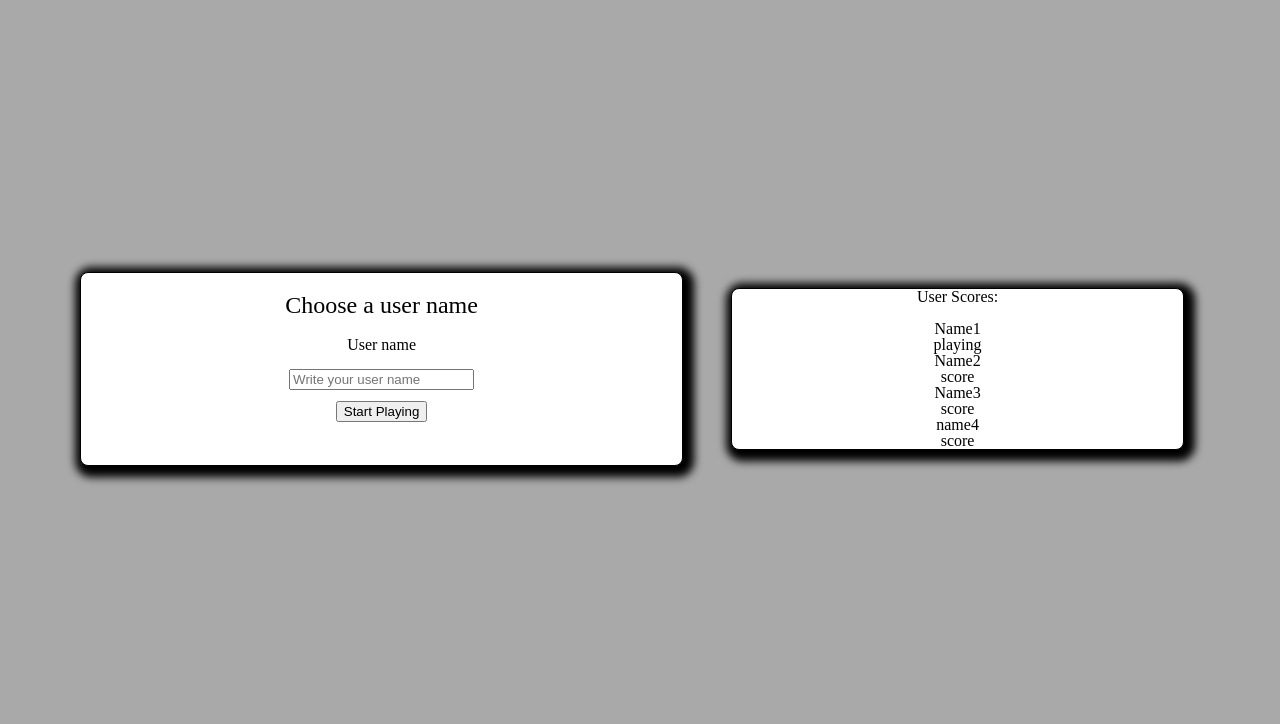
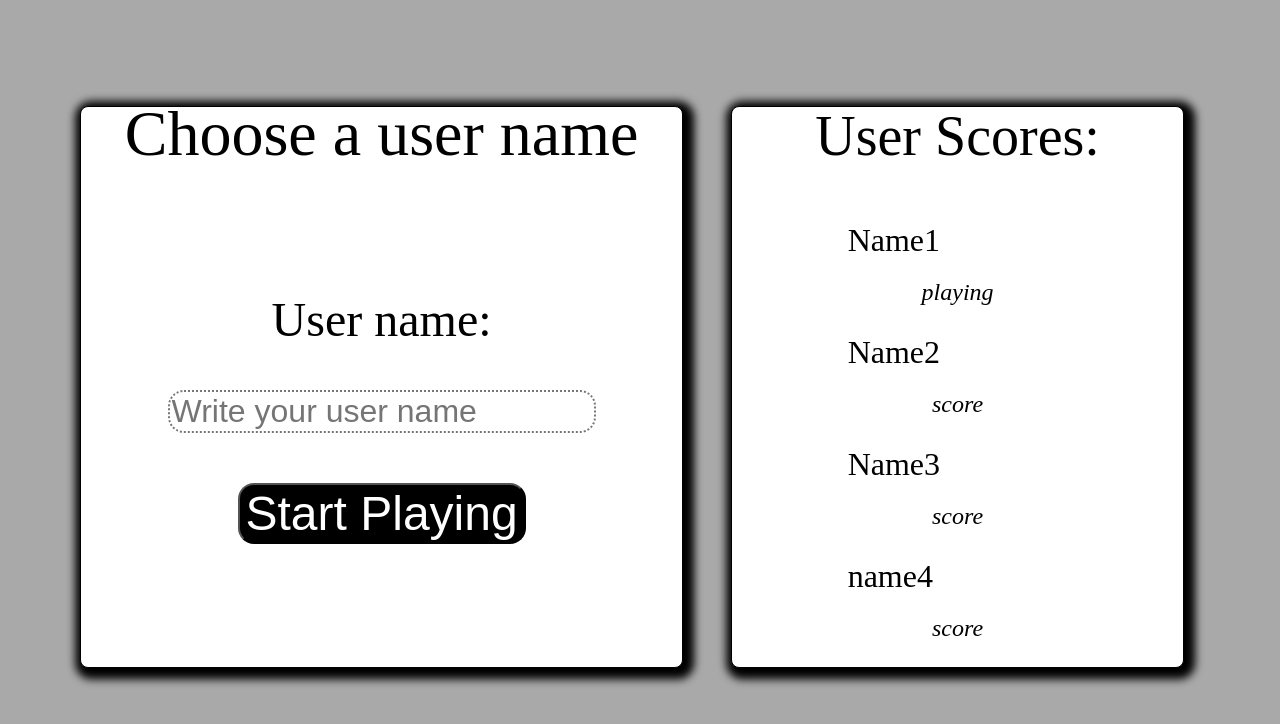
Before and after one commit to YannPares/PlayWith10secBox, a plain HTML site: page index.html in a window 1280 px wide. Drawn offline with Linux system fonts and the light colour scheme.

Commit message:
(html-css) finished basic frame

```diff
--- a/index.html
+++ b/index.html
@@ -16,14 +16,14 @@
             <div class="frame1row frame1row2">
             </div>
 
-            <div class="frame1row frame1row3"><h3 class="userName">User name</h3>
+            <div class="frame1row frame1row3"><h3 class="userName">User name: </h3>
             </div>
 
-            <div class="frame1row frame1row4"><input type="text" class="usernameInput" id="username" placeholder="Write your user name">
+            <div class="frame1row frame1row4"><input type="text" class="userNameInput" id="username" placeholder="Write your user name">
             </div>
 
             <div class="frame1row frame1row5">
-                <button class="playingButton">Start Playing</button>
+                <button class="playingButton" id="playingButton">Start Playing</button>
             </div>
 
             <div class="frame1row frame1row6">
@@ -33,7 +33,7 @@
         </section>
         <section class="frame2">
 
-            <div class="frame2row frame2row1"><h2>User Scores:</h2>
+            <div class="frame2row frame2row1"><h2 class="userScores">User Scores:</h2>
             </div>
             <div class="frame2row frame2row2"></div>
             <div class="frame2row frame2row3"><h3 class="name" id="name1">Name1</h3>
--- a/style.css
+++ b/style.css
@@ -11,7 +11,7 @@
     flex-flow: column;
     align-items: center;
     justify-content: center;
-    margin: 20% auto auto auto;
+    margin: 5% auto auto auto;
     grid-template-columns: 50% 50%;
     height: 100%;
     width: 90%;
@@ -21,6 +21,7 @@
     display: grid;
     text-align: center;
     width: 80%;
+    height: 100%;
     margin:1rem 1rem;
     background-color: white;
     border: 1px solid black;
@@ -31,6 +32,7 @@
     display: grid;
     text-align: center;
     width: 60%;
+    height: 100%;
     margin: 1rem 2rem;
     background-color: white;
     border: 1px solid black;
@@ -39,42 +41,75 @@
 }
 .frame1row{
     height: 2rem;
+    padding: 0.2rem;
 }
 .frame2row{
     height: 1rem;
+    padding: 0.35rem;
 }
 .chooseUser{
-    line-height: 4rem;
+    line-height: 3rem;
     font-size: 1.5rem;
 }
-.frame1row1,
-.frame1row2,
-.frame1row3,
-.frame1row4,
-.frame1row5,
-.frame1row6 {
-    /*border: 1px solid black;*/
-
-}
-.frame2row1,
-.frame2row2,
-.frame2row3,
-.frame2row4,
-.frame2row5,
-.frame2row6,
-.frame2row7,
-.frame2row8,
-.frame2row9,
-.frame2row10 {
-    /*border: 1px solid black;*/
-
+.userNameInput{
+    border-radius: 1rem;
+    border-style: dotted;
 }
 
+.playingButton{
+    border-radius: 1rem;
+    background-color: black;
+    color: white;
+}
+.playingButton:hover{
+    background-color: grey;
+    transform: scale(1.05);
+}
 
+.userScores{
+    line-height: 3rem;
+    font-size: 1.2rem;
+}
+.name{
+    font-size: 1.1rem;
+    padding-left: 25%;
+    text-align:start;
+}
+.currentStatus{
+    font-style: italic;
+}
+
+/* media media media media media media media media media media media */
 
 @media (min-width: 1050px){
 .main-container{
     flex-flow: row;
+    margin: 7% auto;
+}
+.frame1,
+.frame2 {
+    height: 35rem;
+}
+.chooseUser{
+    font-size: 4rem;
+}
+.userScores{
+    font-size: 3.5rem;
+}
+.userName{
+    font-size: 3rem;
+}
+.userNameInput{
+    font-size: 2rem;
+}
+.playingButton{
+    font-size: 3rem;
+}
+.name{
+    font-size: 2rem;
+}
+.currentStatus{
+    font-size: 1.5rem;
 }
 
 
```
